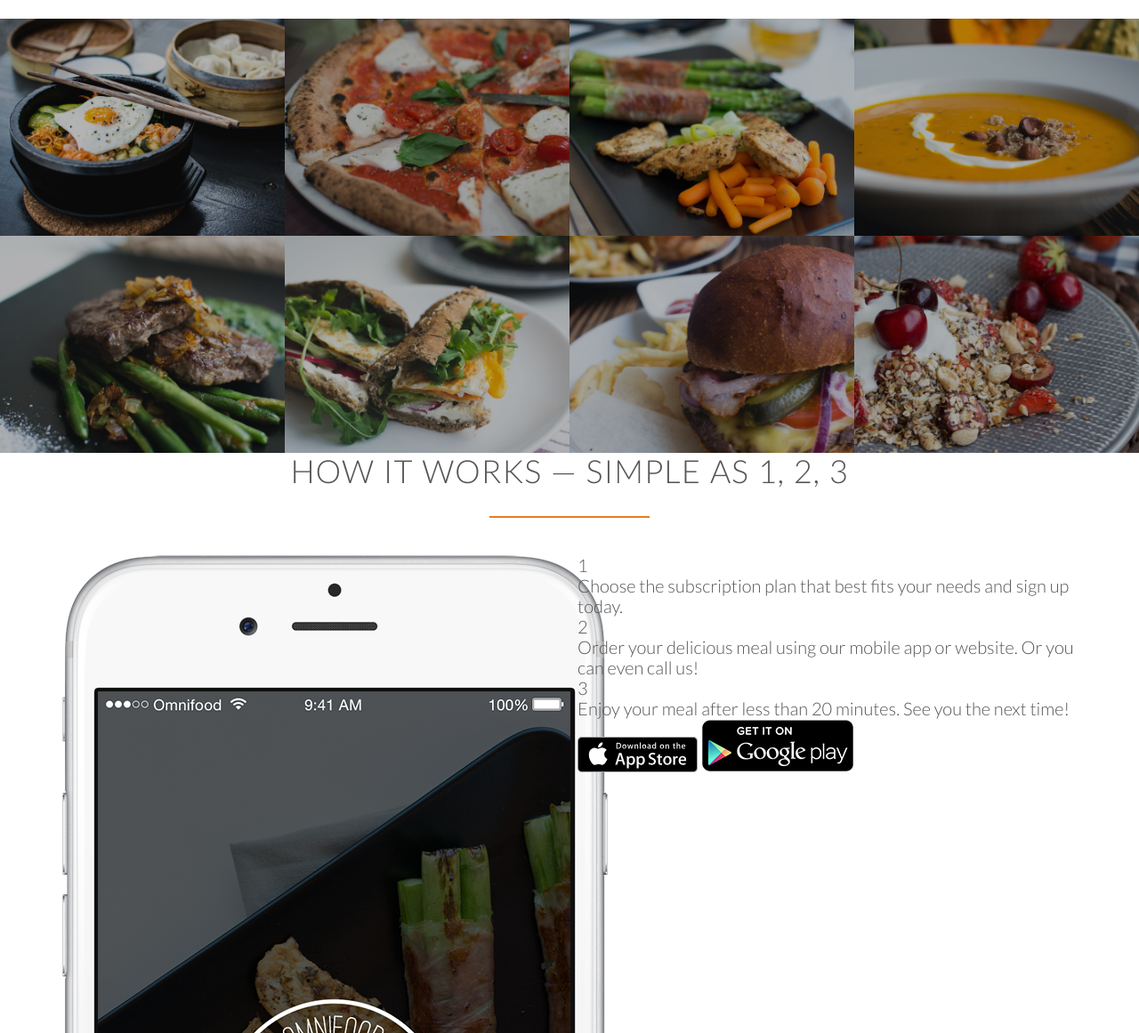
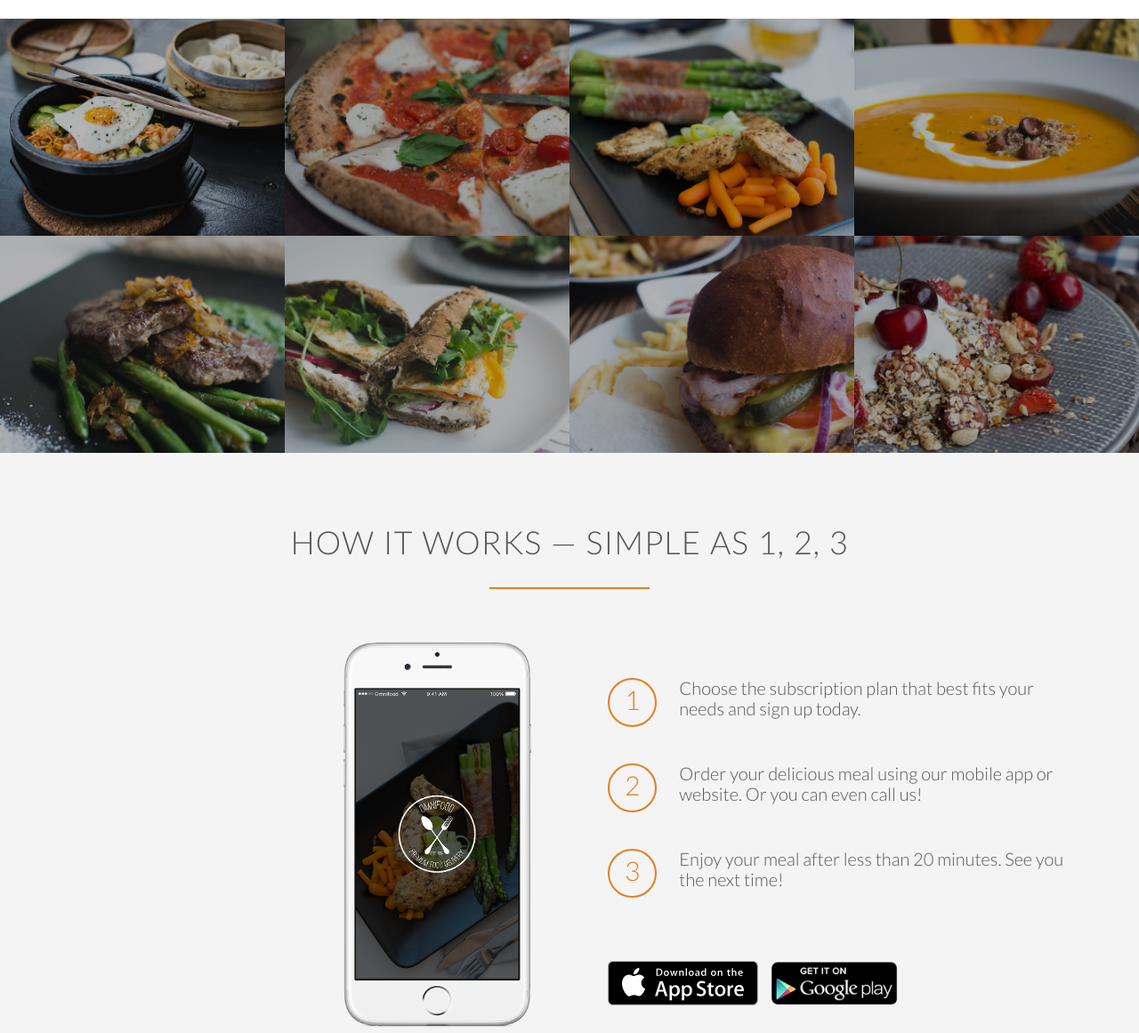
Before and after one commit to Greaver123/Omnifood, a website: page index.html in a window 1280 px wide. Shown: the part 1479-2640 px from the top of the page at 89% size. Drawn offline with nearby package versions, Linux system fonts and the light colour scheme; files whose address does not match are found by name.

Commit message:
46. Building the how-it-works section - Part 2

```diff
--- a/assets/css/style.css
+++ b/assets/css/style.css
@@ -20,6 +20,17 @@ html {
   font-weight: 300;
   font-size: 20px;
   text-rendering: optimizeLegibility;
+}
+
+.clearfix {
+  zoom: 1;
+}
+.clearfix:after {
+  content: ".";
+  clear: both;
+  display: block;
+  height: 0;
+  visibility: hidden;
 }
 
 .row {
@@ -238,3 +249,51 @@ header {
   transform: scale(1.03);
   opacity: 1;
 }
+/* -------------------------------------------------- */
+/* How it works */
+/* -------------------------------------------------- */
+
+.section-steps {
+  background-color: #f4f4f4;
+}
+
+.steps-box:first-child {
+  text-align: right;
+  padding-right: 3%;
+  margin-top: 30px;
+}
+
+.steps-box:last-child {
+  padding-left: 3%;
+  margin-top: 70px;
+}
+
+.app-screen {
+  width: 40%;
+}
+
+.works-step {
+  margin-bottom: 50px;
+}
+
+.works-step:last-of-type {
+  margin-bottom: 80px;
+}
+
+.works-step div {
+  color: var(--orange);
+  border: 2px solid var(--orange);
+  border-radius: 50%;
+  height: 55px;
+  width: 55px;
+  text-align: center;
+  padding: 5px;
+  float: left;
+  font-size: 150%;
+  margin-right: 25px;
+}
+
+.btn-app img {
+  height: 50px;
+  margin-right: 10px;
+}
--- a/index.html
+++ b/index.html
@@ -75,7 +75,7 @@
     </section>
 
     <section class="section-meals">
-        <ul class="meals-showcase">
+        <ul class="meals-showcase clearfix">
             <li>
                 <figure class="meal-photo"><img src="./assets/images/1.jpg"
                         alt="Korean bibimbap with egg and vegetables" /></figure>
@@ -92,7 +92,7 @@
                 <figure class="meal-photo"><img src="./assets/images/4.jpg" alt="Autumn pumpkin soup" /></figure>
             </li>
         </ul>
-        <ul class="meals-showcase">
+        <ul class="meals-showcase clearfix">
             <li>
                 <figure class="meal-photo"><img src="./assets/images/5.jpg" alt="Paleo beef steak with vegetables" />
                 </figure>
@@ -117,10 +117,10 @@
             <h2>How it works &mdash; Simple as 1, 2, 3</h2>
         </div>
         <div class="row">
-            <div class="col span-1-of-2">
+            <div class="col span-1-of-2 steps-box">
                 <img src="/assets/icons/app-iPhone.png" alt="Omnifood app on iPhone" class="app-screen" />
             </div>
-            <div class="col span-1-of-2">
+            <div class="col span-1-of-2 steps-box">
                 <div class="works-step">
                     <div>1</div>
                     <p>Choose the subscription plan that best fits your needs and sign up today.</p>
```
